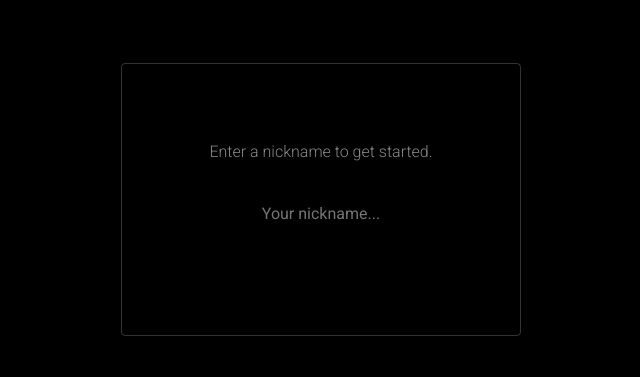
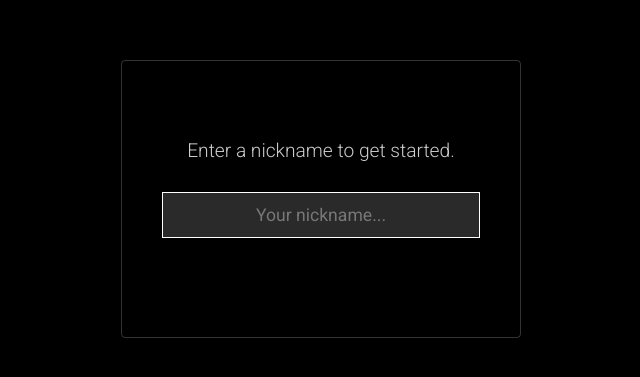
Before and after one commit to Ashmit-1/prompt_factory, a React (Vite) app: page / in a window 1280 px wide. Shown: the part 201-578 px from the top of the page, without its empty margins (319-959 px from the left). Built offline with nearby package versions, Linux system fonts and the light colour scheme.

Commit message:
fix: onboarding modal style

```diff
--- a/src/components/OnboardingModal.css
+++ b/src/components/OnboardingModal.css
@@ -27,12 +27,14 @@
   font-weight: 400;
   margin-bottom: 10px;
   font-size: 1.5rem;
+  color: var(--text-color);
 }
 
 .modal-content p {
-  color: #888;
+  color: #ccc;
   margin-bottom: 30px;
   font-weight: 300;
+  font-size: 1.2rem;
 }
 
 .modal-form {
@@ -42,12 +44,12 @@
 }
 
 .modal-form input {
-  background: transparent;
-  border: 1px solid var(--border-color);
-  color: var(--text-color);
+  background: #2a2a2a;
+  border: 1px solid #555;
+  color: #ffffff !important;
   padding: 12px;
   font-family: var(--font-main);
-  font-size: 1rem;
+  font-size: 1.1rem;
   outline: none;
   transition: border-color 0.2s ease;
   text-align: center;
@@ -55,6 +57,11 @@
 
 .modal-form input:focus {
   border-color: var(--text-color);
+}
+
+.modal-form input::placeholder {
+  color: #777;
+  opacity: 1;
 }
 
 .modal-form button {
```
Also changed, not shown: 2 other files (tests, documents, lock files or other folders).
